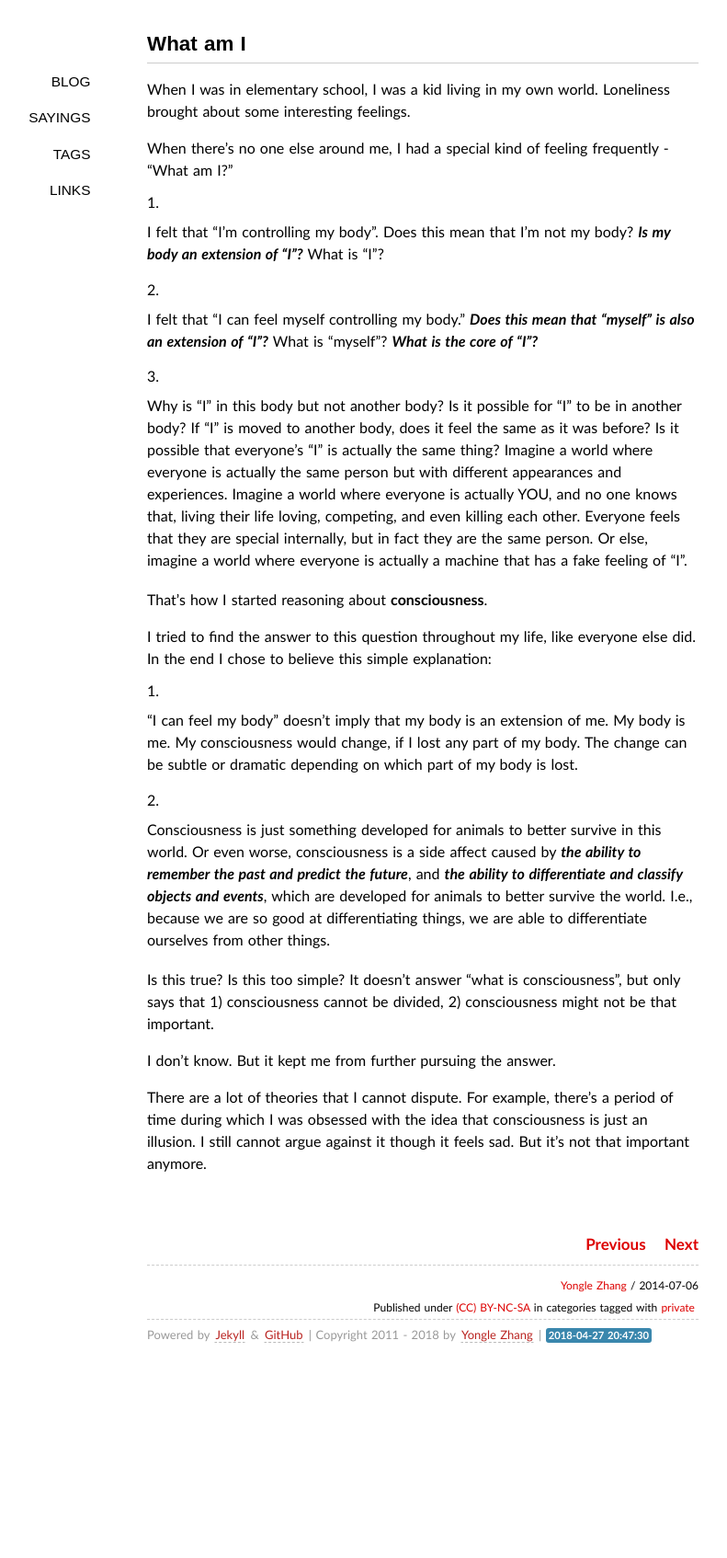
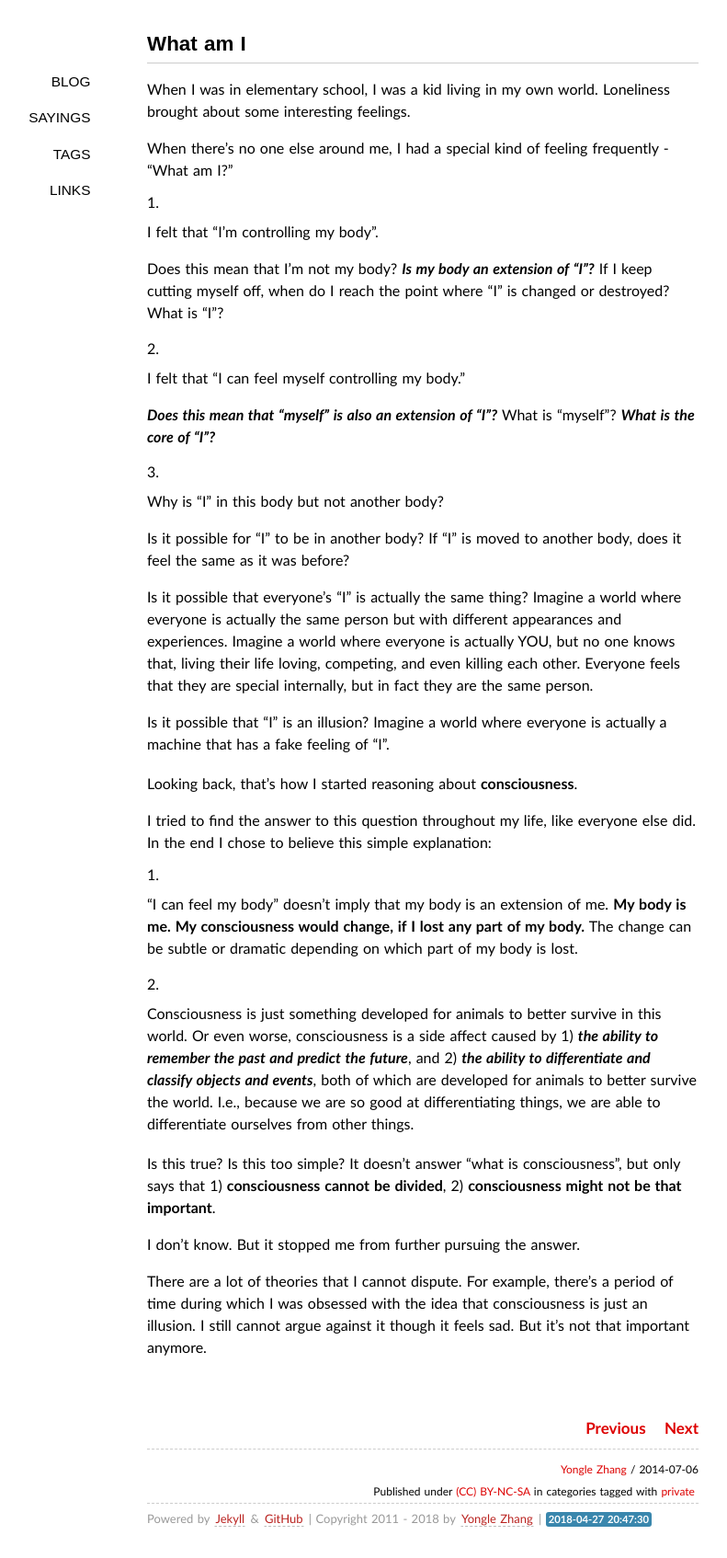
Before and after one commit to zagol/yonglezh.github.io, a Jekyll site: the page built from _posts/2014-07-06-what-am-i.markdown, in a window 1280 px wide. Shown: the whole page at 92% size, without its empty margins (180-971 px from the left). Built offline with Jekyll 4.4.1, drawn with Linux system fonts in a browser that asks for light colours; some web fonts are replaced; comment, search, counter and statistics services are not loaded; before the commit the page ends 1494 px from its top, so only the background shows below that.

Commit message:
small fixes; removed epistemology post; rewrote stop fighting post

```diff
--- a/_posts/2014-04-18-some-words-to-avoid.markdown
+++ b/_posts/2014-04-18-some-words-to-avoid.markdown
@@ -9,6 +9,10 @@ tags:
 
 ---
 
+_I wrote down these a few words when I started realizing that there's something wrong with the way I communicate with people. At that time I only noticed some words which rarely led to meaningful results._
+
+_Over the years it became clearer to me that I used to rely much more on emotions rather than logic in my communication. I might write my idea about effective communication under different contexts in another post, but here is where I started._
+
 **"反正"**
 WHATEVER - 这意味着说话的人不思考了。
 
--- a/_posts/2014-07-06-what-am-i.markdown
+++ b/_posts/2014-07-06-what-am-i.markdown
@@ -8,48 +8,44 @@ tags: private
 When I was in elementary school, I was a kid living in my own world. Loneliness
 brought about some interesting feelings.
 
-When there's no one else around me, I had a special kind of feeling frequently -
-"What am I?"
+When there's no one else around me, I had a special kind of feeling frequently - "What am I?"
 
-1. I felt that "I'm controlling my body". Does this mean that I'm not my body?
-***Is my body an extension of "I"?*** What is "I"?
+1. I felt that "I'm controlling my body".
 
-2. I felt that "I can feel myself controlling my body."  ***Does this mean that
-"myself" is also an extension of "I"?*** What is "myself"? ***What is the core
-of "I"?***
+    Does this mean that I'm not my body? ***Is my body an extension of "I"?*** If I keep cutting myself off, when do I reach the point where "I" is changed or destroyed? What is "I"?
 
-3. Why is "I" in this body but not another body? Is it possible for "I" to be in
-another body? If "I" is moved to another body, does it feel the same as it was
-before? Is it possible that everyone's "I" is actually the same thing? Imagine a
-world where everyone is actually the same person but with different appearances
-and experiences. Imagine a world where everyone is actually YOU, and no one
-knows that, living their life loving, competing, and even killing each other.
-Everyone feels that they are special internally, but in fact they are the same
-person. Or else, imagine a world where everyone is actually a machine that has a
-fake feeling of "I".
+2. I felt that "I can feel myself controlling my body."
 
-That's how I started reasoning about **consciousness**.
+    ***Does this mean that "myself" is also an extension of "I"?*** What is "myself"? ***What is the core of "I"?***
+
+3. Why is "I" in this body but not another body?
+
+    Is it possible for "I" to be in another body? If "I" is moved to another body, does it feel the same as it was before?
+
+    Is it possible that everyone's "I" is actually the same thing? Imagine a world where everyone is actually the same person but with different appearances and experiences. Imagine a world where everyone is actually YOU, but no one knows that, living their life loving, competing, and even killing each other. Everyone feels that they are special internally, but in fact they are the same person.
+
+    Is it possible that "I" is an illusion? Imagine a world where everyone is actually a machine that has a fake feeling of "I".
+
+Looking back, that's how I started reasoning about **consciousness**.
 
 I tried to find the answer to this question throughout my life, like everyone
 else did. In the end I chose to believe this simple explanation:
 
-1. "I can feel my body" doesn't imply that my body is an extension of me. My
-body is me. My consciousness would change, if I lost any part of my body. The
+1. "I can feel my body" doesn't imply that my body is an extension of me. **My
+body is me. My consciousness would change, if I lost any part of my body.** The
 change can be subtle or dramatic depending on which part of my body is lost.
 
 2. Consciousness is just something developed for animals to better survive in
-this world. Or even worse, consciousness is a side affect caused by ***the
-ability to remember the past and predict the future***, and ***the ability to
-differentiate and classify objects and events***, which are developed for
+this world. Or even worse, consciousness is a side affect caused by 1) ***the
+ability to remember the past and predict the future***, and 2) ***the ability to
+differentiate and classify objects and events***, both of which are developed for
 animals to better survive the world. I.e., because we are so good at
 differentiating things, we are able to differentiate
 ourselves from other things.
 
-Is this true? Is this too simple? It doesn't answer "what is consciousness", but
-only says that 1) consciousness cannot be divided, 2) consciousness might not be
-that important.
+Is this true? Is this too simple? It doesn't answer "what is consciousness", but only says that 1) **consciousness cannot be divided**, 2) **consciousness might not be that important**.
 
-I don't know. But it kept me from further pursuing the answer.
+I don't know. But it stopped me from further pursuing the answer.
 
 There are a lot of theories that I cannot dispute. For example,
 there's a period of time during which I was obsessed with the idea that
```
Also changed, not shown: _posts/2015-12-10-stop-fighting-is-not-an-option.markdown (+18 -4 lines), _posts/2015-12-19-epistemology.markdown (deleted, +0 -10 lines).
